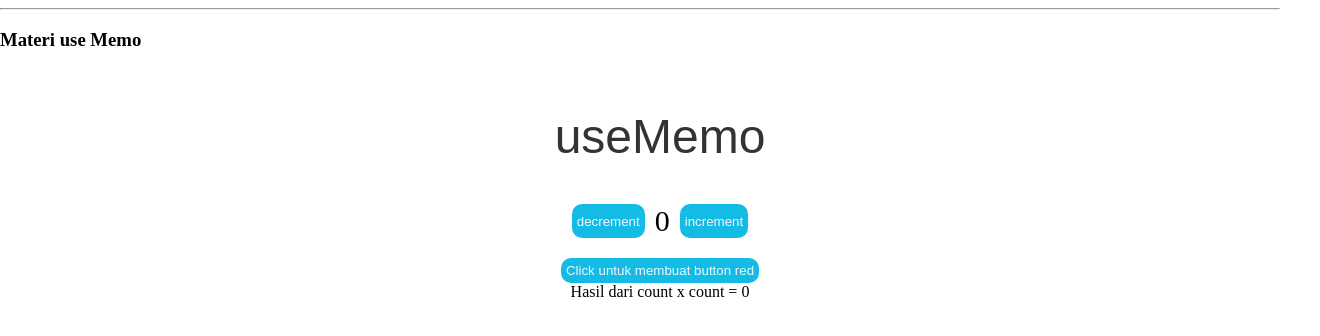
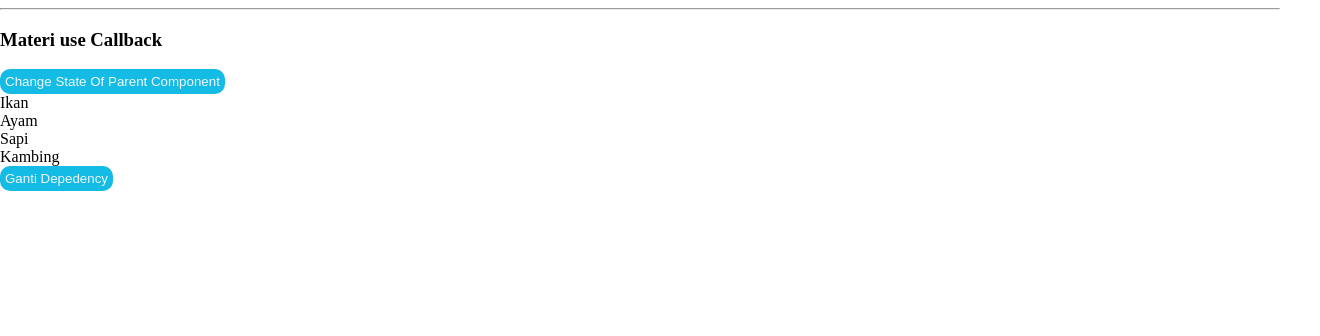
Before and after one commit to iqbalrivaldi28/React-Hooks, a React (Vite) app: page / in a window 1280 px wide. Shown: the top 336 px of the page, 1320 px wide, since content can reach past the window. Built offline with nearby package versions, Linux system fonts and the light colour scheme.

Commit message:
feat: add useCallback concept

```diff
--- a/src/App.jsx
+++ b/src/App.jsx
@@ -1,4 +1,5 @@
 import './App.css';
+import UseCallbackComponent from './hooks/UseCallbackComponent';
 import UseContextComponent from './hooks/UseContextComponent';
 import UseEffectComponent from './hooks/UseEffectComponent';
 import UseEffectTodos from './hooks/UseEffectTodos';
@@ -46,10 +47,13 @@ function App() {
       <h3>Materi use Imperative Handle</h3>
       <UseImperativeHandle /> */}
 
+      {/* <hr />
+      <h3>Materi use Memo</h3>
+      <UseMemoComponent /> */}
 
       <hr />
-      <h3>Materi use Memo</h3>
-      <UseMemoComponent />
+      <h3>Materi use Callback</h3>
+      <UseCallbackComponent />
 
     </>
 
--- /dev/null
+++ b/src/components/List.jsx
@@ -0,0 +1,26 @@
+import React, { memo, useEffect } from 'react';
+
+const List = (props) => {
+  const { handler } = props;
+
+  const items = ['Ikan', 'Ayam', 'Sapi', 'Kambing']
+
+  useEffect (() => {
+    console.log('Child componentn rendered');
+  }, [handler])
+
+
+  return (
+    <>
+        {items.map((item, index) => {
+            return (
+                <div key={index} onClick={handler}>
+                    {item}
+                </div>
+            )
+        })}
+    </>
+  )
+};
+
+export default memo(List);
--- /dev/null
+++ b/src/hooks/UseCallbackComponent.jsx
@@ -0,0 +1,28 @@
+import React, { useCallback, useState } from 'react';
+import List from '../components/List';
+
+const UseCallbackComponent = () => {
+  const [state, setState] = useState(false);
+  const [dep, setDep] = useState(false);
+  console.log('Parent Component redered');
+
+  const handler = useCallback (
+    (event) => {
+        console.log('You clicked', event.currentTarget);
+    }, [dep]
+  )
+
+  const stateHandler = () => {
+    setState(!state)
+  }
+
+  return (
+    <>
+        <button onClick={stateHandler}>Change State Of Parent Component</button>
+        <List handler={handler} />
+        <button onClick={() => setDep(!dep)} >Ganti Depedency</button>
+    </>
+  )
+};
+
+export default UseCallbackComponent;
```
